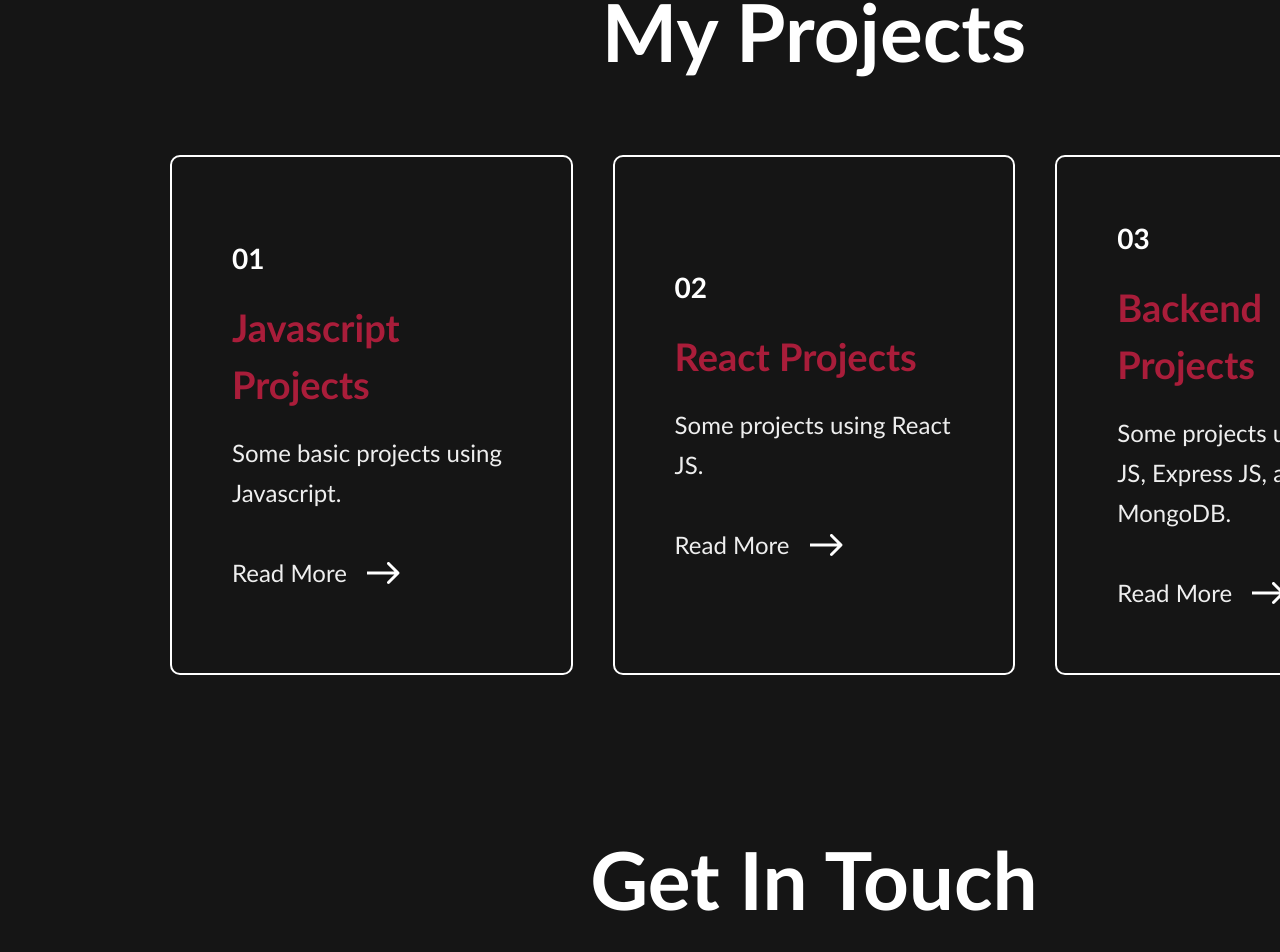
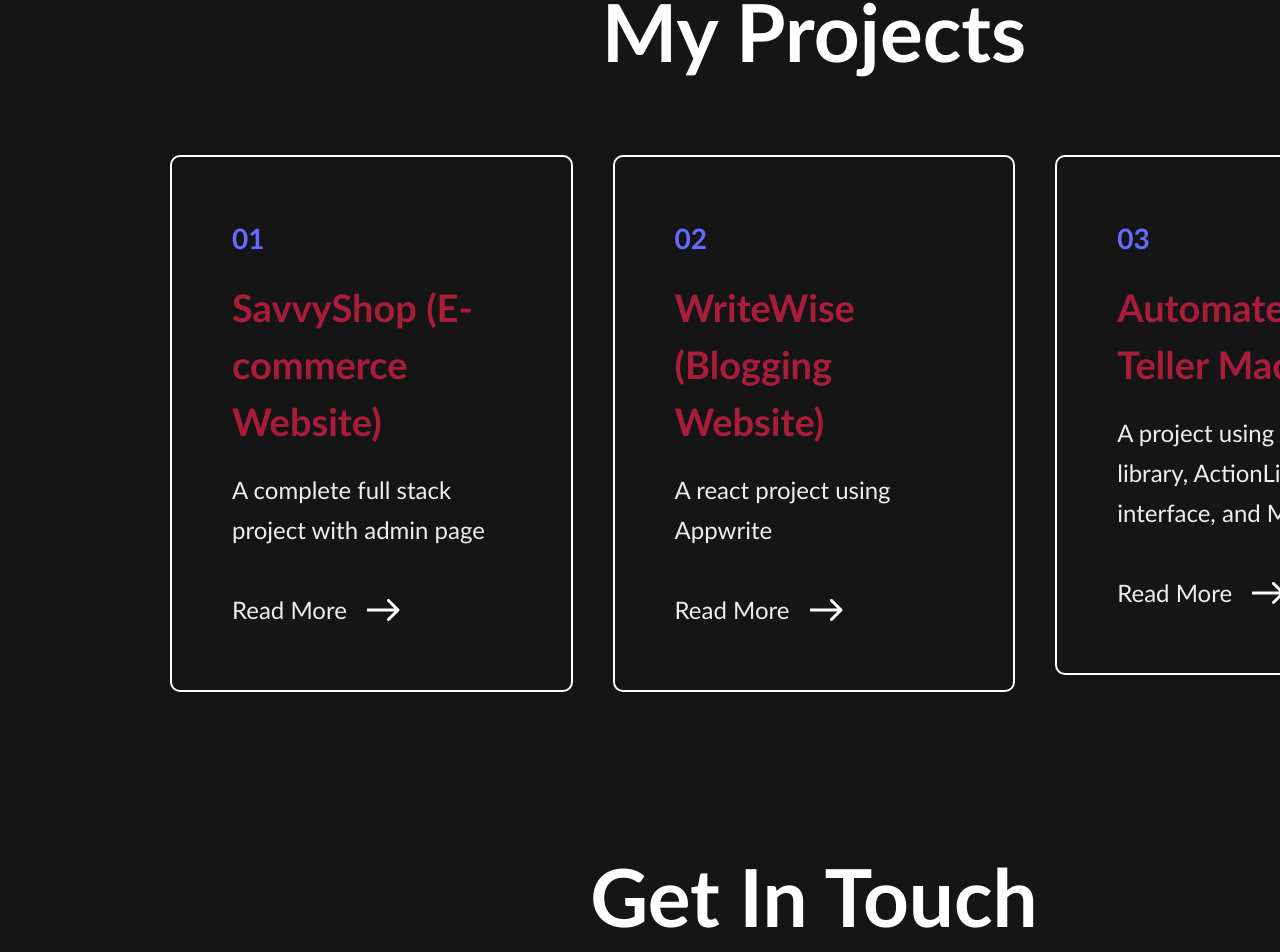
Before and after one commit to anujsamdariya07/Personal-Portfolio, a React (Vite) app: page / in a window 1280 px wide. Shown: the part 2565-3517 px from the top of the page. Built offline with nearby package versions, Linux system fonts and the light colour scheme.

Commit message:
Updating projects

```diff
--- a/src/components/Projects/Projects.jsx
+++ b/src/components/Projects/Projects.jsx
@@ -9,33 +9,39 @@
         <h1>My Projects</h1>
       </div>
       <div className="projects-container">
+        <a href='https://github.com/anujsamdariya07/SavvyShop'>
           <div className="projects-format">
             <h3>01</h3>
-          <h2>Javascript Projects</h2>
-          <p>Some basic projects using Javascript.</p>
+            <h2>SavvyShop (E-commerce Website)</h2>
+            <p>A complete full stack project with admin page</p>
             <div className='projects-readmore'>
               <p>Read More</p>
               <img src={arrow_icon} alt="" />
             </div>
           </div>
+        </a>
+        <a href='https://github.com/anujsamdariya07/Blogging-Website'>
           <div className="projects-format">
             <h3>02</h3>
-          <h2>React Projects</h2>
-          <p>Some projects using React JS.</p>
+            <h2>WriteWise (Blogging Website)</h2>
+            <p>A react project using Appwrite</p>
             <div className='projects-readmore'>
               <p>Read More</p>
               <img src={arrow_icon} alt="" />
             </div>
           </div>
+        </a>
+        <a href='https://github.com/anujsamdariya07/Bank-Management-System'>
           <div className="projects-format">
             <h3>03</h3>
-          <h2>Backend Projects</h2>
-          <p>Some projects using Node JS, Express JS, and MongoDB.</p>
+            <h2>Automated Teller Machine</h2>
+            <p>A project using JFrame library, ActionListener interface, and MySQL</p>
             <div className='projects-readmore'>
               <p>Read More</p>
               <img src={arrow_icon} alt="" />
             </div>
           </div>
+        </a>
       </div>
     </div>
   )
```
Lines whose indentation alone changed are shown as unchanged.
